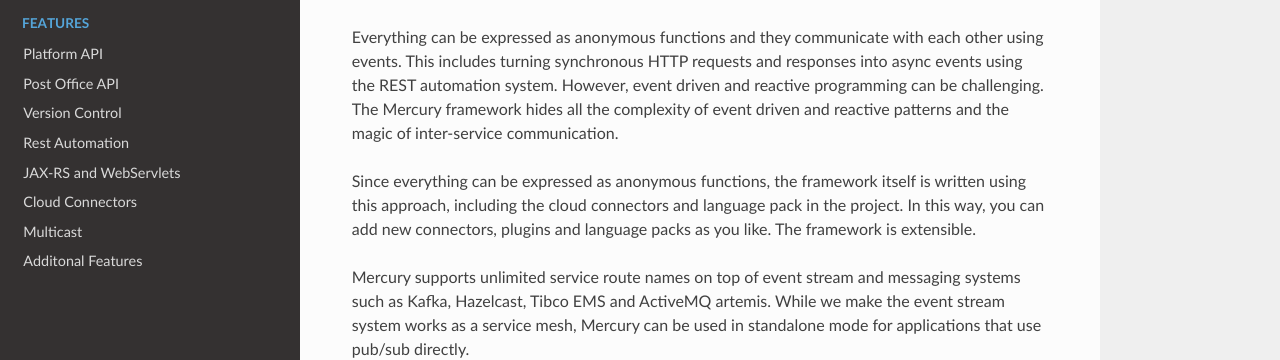
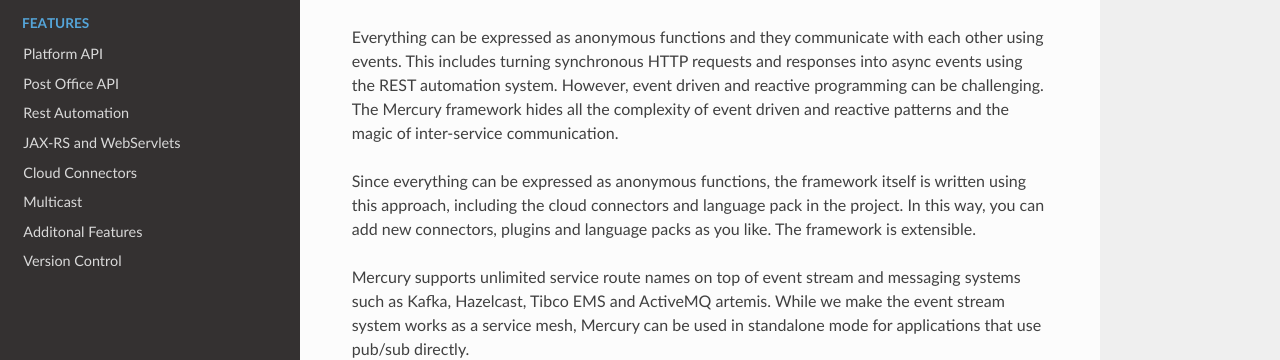
Before and after one commit to victorqzhang/refactory-vic, a Sphinx documentation site: the page built from docs/source/index.rst, in a window 1280 px wide. Shown: the part 448-808 px from the top of the page. Built offline with Sphinx 7.4.7 and the Read the Docs theme 2.0.0, drawn with Linux system fonts in a browser that asks for light colours.

```diff
--- a/docs/source/index.rst
+++ b/docs/source/index.rst
@@ -60,11 +60,11 @@ Contents
 
    Platform API <platform-api>
    Post Office API <post-office-api>
-   Version Control <version-control>
    Rest Automation <rest-automation>
    JAX-RS and WebServlets <jax-rs>
    Cloud Connectors <connectors>
    Multicast <multicast>
    Additonal Features <additonal-features>
+   Version Control <version-control>
 
 Mercury has its documentation hosted on Read the Docs.
```
